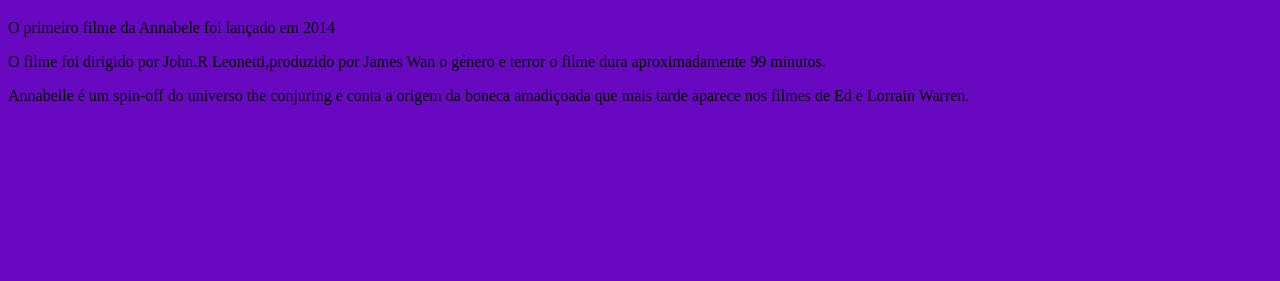
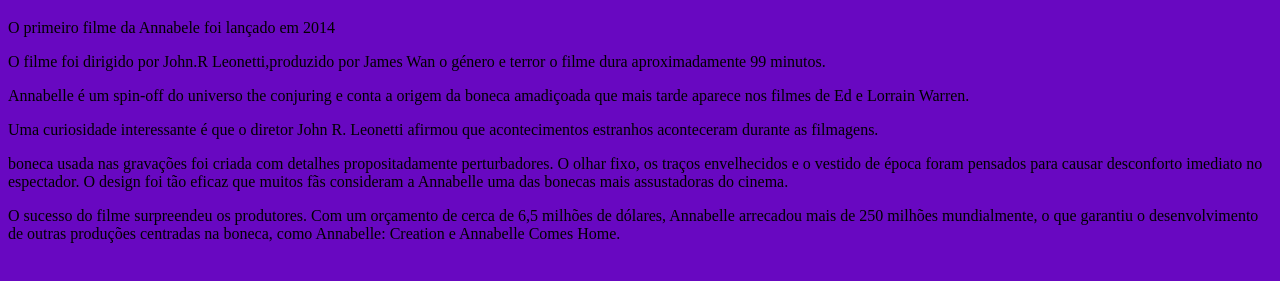
Before and after one commit to ana9flavia/Pasta-, a plain HTML site: page index.html in a window 1280 px wide. Shown: the part 61-342 px from the top of the page. Drawn offline with Linux system fonts and the light colour scheme.

Commit message:
Update index.html

```diff
--- a/index.html
+++ b/index.html
@@ -11,5 +11,8 @@
     <p>O primeiro filme da Annabele foi lançado em 2014</p>
     <p>O filme foi dirigido por John.R Leonetti,produzido por James Wan o género e terror o filme dura aproximadamente 99 minutos.</p>
     <p>Annabelle é um spin-off do universo the conjuring e conta a origem da boneca amadiçoada que mais tarde aparece nos filmes de Ed e Lorrain Warren.</p>
+    <p>Uma curiosidade interessante é que o diretor John R. Leonetti afirmou que acontecimentos estranhos aconteceram durante as filmagens.</p>
+    <p>boneca usada nas gravações foi criada com detalhes propositadamente perturbadores. O olhar fixo, os traços envelhecidos e o vestido de época foram pensados para causar desconforto imediato no espectador. O design foi tão eficaz que muitos fãs consideram a Annabelle uma das bonecas mais assustadoras do cinema.</p>
+    <p>O sucesso do filme surpreendeu os produtores. Com um orçamento de cerca de 6,5 milhões de dólares, Annabelle arrecadou mais de 250 milhões mundialmente, o que garantiu o desenvolvimento de outras produções centradas na boneca, como Annabelle: Creation e Annabelle Comes Home.</p>
 </body>
 </html>
```
